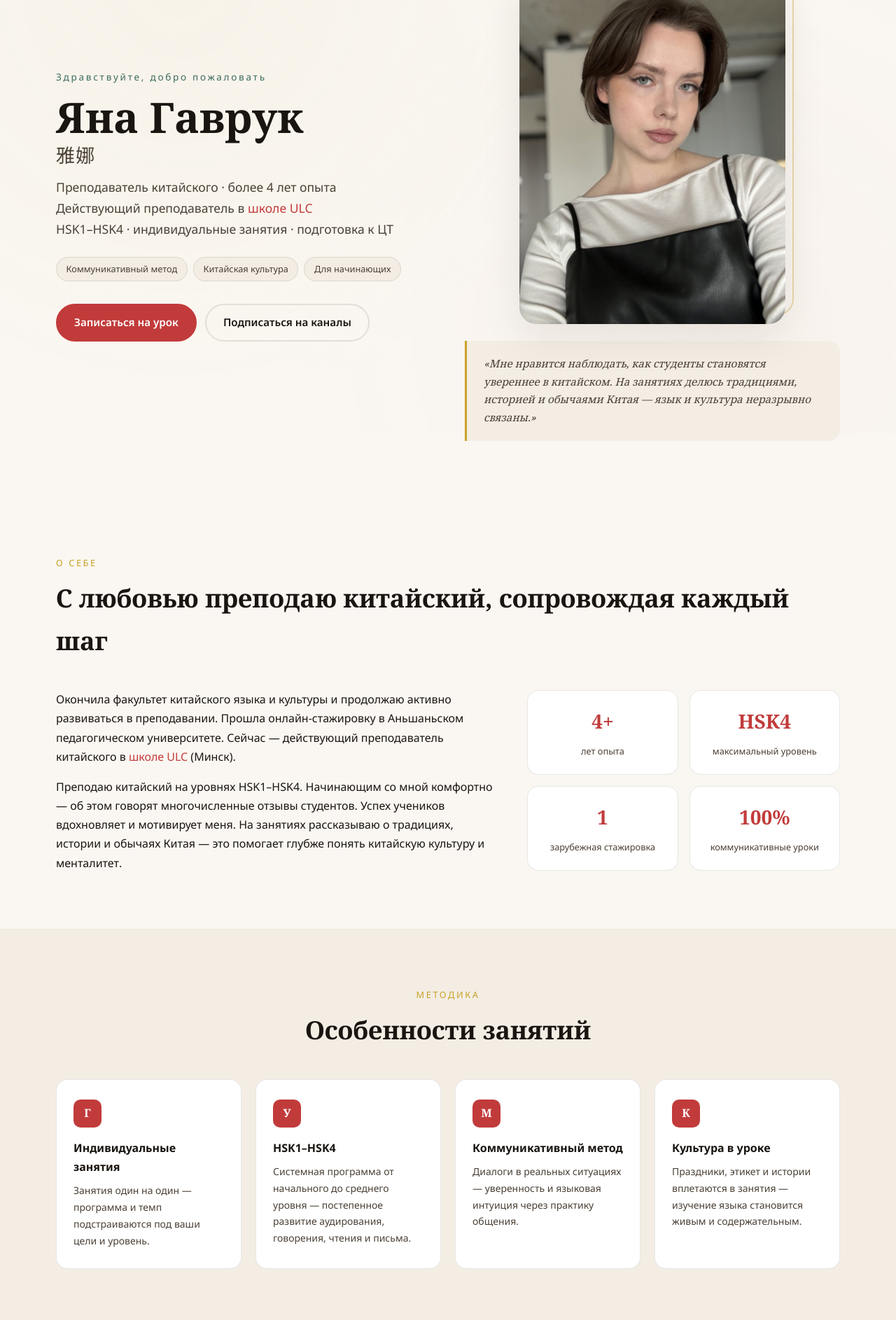
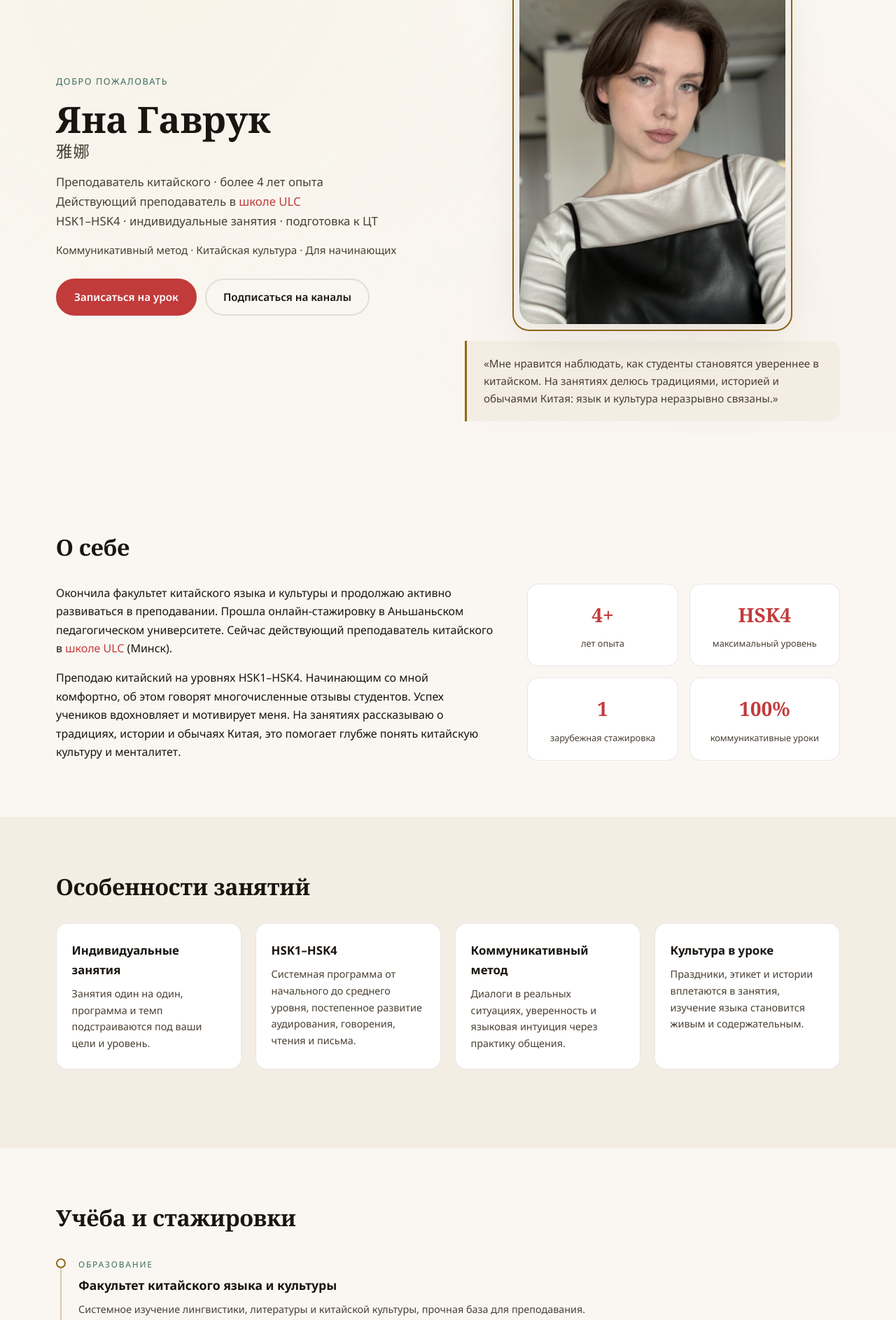
Before and after one commit to yanahauruk/yana-g-portfolio, a plain HTML site: page index.html in a window 1280 px wide. Shown: the part 181-2067 px from the top of the page at 70% size. Drawn offline with Linux system fonts and the light colour scheme.

Commit message:
Polish portfolio layout, copy, and same-page navigation.
Streamline section headings and hero tags, refine typography and colors, and scroll to top when revisiting the current page.

Co-authored-by: Cursor <cursoragent@cursor.com>

```diff
--- a/index.html
+++ b/index.html
@@ -36,18 +36,14 @@
   <main>
     <section class="hero container">
       <div class="hero-content">
-        <p class="eyebrow">Здравствуйте, добро пожаловать</p>
+        <p class="eyebrow">Добро пожаловать</p>
         <h1>Яна Гаврук <span class="name-ru">雅娜</span></h1>
         <p class="hero-lead">
           Преподаватель китайского · более 4 лет опыта<br />
           Действующий преподаватель в <a href="https://ulc.by/teachers/yana-g" target="_blank" rel="noopener noreferrer">школе ULC</a><br />
           HSK1–HSK4 · индивидуальные занятия · подготовка к ЦТ
         </p>
-        <div class="hero-tags">
-          <span>Коммуникативный метод</span>
-          <span>Китайская культура</span>
-          <span>Для начинающих</span>
-        </div>
+        <p class="hero-tags">Коммуникативный метод · Китайская культура · Для начинающих</p>
         <div class="hero-actions">
           <a href="#contact" class="btn btn-primary">Записаться на урок</a>
           <a href="social.html" class="btn btn-ghost">Подписаться на каналы</a>
@@ -66,27 +62,26 @@
           <div class="photo-accent"></div>
         </div>
         <blockquote class="hero-quote">
-          «Мне нравится наблюдать, как студенты становятся увереннее в китайском. На занятиях делюсь традициями, историей и обычаями Китая — язык и культура неразрывно связаны.»
+          «Мне нравится наблюдать, как студенты становятся увереннее в китайском. На занятиях делюсь традициями, историей и обычаями Китая: язык и культура неразрывно связаны.»
         </blockquote>
       </div>
     </section>
 
     <section id="about" class="section container">
       <div class="section-head">
-        <span class="section-label">О себе</span>
-        <h2>С любовью преподаю китайский, сопровождая каждый шаг</h2>
+        <h2>О себе</h2>
       </div>
       <div class="about-grid">
         <div class="about-text">
           <p>
             Окончила факультет китайского языка и культуры и продолжаю активно развиваться в преподавании.
             Прошла онлайн-стажировку в Аньшаньском педагогическом университете.
-            Сейчас — действующий преподаватель китайского в <a href="https://ulc.by/teachers/yana-g" target="_blank" rel="noopener noreferrer">школе ULC</a> (Минск).
+            Сейчас действующий преподаватель китайского в <a href="https://ulc.by/teachers/yana-g" target="_blank" rel="noopener noreferrer">школе ULC</a> (Минск).
           </p>
           <p>
-            Преподаю китайский на уровнях HSK1–HSK4. Начинающим со мной комфортно —
+            Преподаю китайский на уровнях HSK1–HSK4. Начинающим со мной комфортно,
             об этом говорят многочисленные отзывы студентов. Успех учеников вдохновляет и мотивирует меня.
-            На занятиях рассказываю о традициях, истории и обычаях Китая — это помогает глубже понять китайскую культуру и менталитет.
+            На занятиях рассказываю о традициях, истории и обычаях Китая, это помогает глубже понять китайскую культуру и менталитет.
           </p>
         </div>
         <ul class="stats">
@@ -112,30 +107,25 @@
 
     <section id="teaching" class="section section-alt">
       <div class="container">
-        <div class="section-head center">
-          <span class="section-label">Методика</span>
+        <div class="section-head">
           <h2>Особенности занятий</h2>
         </div>
         <div class="cards">
           <article class="card">
-            <div class="card-icon">Г</div>
             <h3>Индивидуальные занятия</h3>
-            <p>Занятия один на один — программа и темп подстраиваются под ваши цели и уровень.</p>
+            <p>Занятия один на один, программа и темп подстраиваются под ваши цели и уровень.</p>
           </article>
           <article class="card">
-            <div class="card-icon">У</div>
             <h3>HSK1–HSK4</h3>
-            <p>Системная программа от начального до среднего уровня — постепенное развитие аудирования, говорения, чтения и письма.</p>
+            <p>Системная программа от начального до среднего уровня, постепенное развитие аудирования, говорения, чтения и письма.</p>
           </article>
           <article class="card">
-            <div class="card-icon">М</div>
             <h3>Коммуникативный метод</h3>
-            <p>Диалоги в реальных ситуациях — уверенность и языковая интуиция через практику общения.</p>
+            <p>Диалоги в реальных ситуациях, уверенность и языковая интуиция через практику общения.</p>
           </article>
           <article class="card">
-            <div class="card-icon">К</div>
             <h3>Культура в уроке</h3>
-            <p>Праздники, этикет и истории вплетаются в занятия — изучение языка становится живым и содержательным.</p>
+            <p>Праздники, этикет и истории вплетаются в занятия, изучение языка становится живым и содержательным.</p>
           </article>
         </div>
       </div>
@@ -143,14 +133,13 @@
 
     <section id="experience" class="section container">
       <div class="section-head">
-        <span class="section-label">Образование</span>
         <h2>Учёба и стажировки</h2>
       </div>
       <ol class="timeline">
         <li>
           <time>Образование</time>
           <h3>Факультет китайского языка и культуры</h3>
-          <p>Системное изучение лингвистики, литературы и китайской культуры — прочная база для преподавания.</p>
+          <p>Системное изучение лингвистики, литературы и китайской культуры, прочная база для преподавания.</p>
         </li>
         <li>
           <time>Стажировка</time>
@@ -160,7 +149,7 @@
         <li>
           <time>Сейчас</time>
           <h3><a href="https://ulc.by/teachers/yana-g" target="_blank" rel="noopener noreferrer">ULC</a> · действующий преподаватель</h3>
-          <p>Преподаю китайский язык в языковой школе ULC в Минске — индивидуальные занятия, уровни HSK1–HSK4.</p>
+          <p>Преподаю китайский язык в языковой школе ULC в Минске, индивидуальные занятия, уровни HSK1–HSK4.</p>
         </li>
         <li>
           <time>Опыт</time>
@@ -172,34 +161,33 @@
 
     <section id="reviews" class="section section-alt">
       <div class="container">
-        <div class="section-head center">
-          <span class="section-label">Отзывы студентов</span>
-          <h2>Голоса из класса</h2>
+        <div class="section-head">
+          <h2>Отзывы</h2>
         </div>
         <div class="reviews">
           <figure class="review">
             <blockquote>
-              «Мой преподаватель по китайскому — Яна Гаврук. Замечательная девушка. Когда я туплю, не кричит и мило ждёт, пока моя головушка сообразит! Рада, что попала именно туда, где учат и позволяют увидеть собственные достижения!»
+              «Мой преподаватель по китайскому, Яна Гаврук. Замечательная девушка. Когда я туплю, не кричит и мило ждёт, пока моя головушка сообразит! Рада, что попала именно туда, где учат и позволяют увидеть собственные достижения!»
             </blockquote>
-            <figcaption>— Милка</figcaption>
+            <figcaption>Милка</figcaption>
           </figure>
           <figure class="review">
             <blockquote>
-              «Долго искала школу китайского — поняла, что самостоятельно почти невозможно. Нужна была система, помощь с тонами и иероглифами, и главное — живая практика. Мне повезло заниматься у Яны: она не только отлично знает китайский, но и умеет подавать его так, что даже сложное становится понятным и интересным. Каждый урок — живое общение, игры, современные материалы и немного китайской культуры. За месяц уже научилась правильно произносить тоны, читать и писать больше 50 иероглифов, вести простые диалоги и понимать базовые фразы на слух.»
+              «Долго искала школу китайского, поняла, что самостоятельно почти невозможно. Нужна была система, помощь с тонами и иероглифами, и главное, живая практика. Мне повезло заниматься у Яны: она не только отлично знает китайский, но и умеет подавать его так, что даже сложное становится понятным и интересным. Каждый урок это живое общение, игры, современные материалы и немного китайской культуры. За месяц уже научилась правильно произносить тоны, читать и писать больше 50 иероглифов, вести простые диалоги и понимать базовые фразы на слух.»
             </blockquote>
-            <figcaption>— Екатерина</figcaption>
+            <figcaption>Екатерина</figcaption>
           </figure>
           <figure class="review">
             <blockquote>
               «Нравится ходить на занятия, комфортное обучение, включая группу. Особенно хочу отметить прекрасного преподавателя Яну, которая всегда помогает и может ещё раз объяснить, если что-то непонятно.»
             </blockquote>
-            <figcaption>— Анастасия</figcaption>
+            <figcaption>Анастасия</figcaption>
           </figure>
           <figure class="review">
             <blockquote>
-              «Занимаюсь китайским у Яны Гаврук. Китайский — один из самых сложных языков, а я начинала с нуля, поэтому мне было важно, чтобы преподаватель грамотно и доступно объяснял материал и помогал, если что-то не получается. Яна всегда готова помочь, даже не в рабочее время, всё объяснит и «разложит по полочкам», уроки проводит разнообразно и интересно. Уже прошла большую половину первого уровня — научилась писать, говорить и читать тексты на китайском.»
+              «Занимаюсь китайским у Яны Гаврук. Китайский один из самых сложных языков, а я начинала с нуля, поэтому мне было важно, чтобы преподаватель грамотно и доступно объяснял материал и помогал, если что-то не получается. Яна всегда готова помочь, даже не в рабочее время, всё объяснит и «разложит по полочкам», уроки проводит разнообразно и интересно. Уже прошла большую половину первого уровня, научилась писать, говорить и читать тексты на китайском.»
             </blockquote>
-            <figcaption>— Екатерина</figcaption>
+            <figcaption>Екатерина</figcaption>
           </figure>
         </div>
       </div>
@@ -207,9 +195,8 @@
 
     <section id="contact" class="section container">
       <div class="contact-box">
-        <span class="section-label">Связаться</span>
         <h2>Хотите учить китайский со мной?</h2>
-        <p>Рада ответить на вопросы об индивидуальных занятиях. Напишите мне в Telegram — отвечу как можно скорее.</p>
+        <p>Рада ответить на вопросы об индивидуальных занятиях. Напишите мне в Telegram, отвечу как можно скорее.</p>
         <ul class="contact-meta">
           <li>
             <span>Город</span>
--- a/main.js
+++ b/main.js
@@ -14,3 +14,44 @@ if (toggle && navLinks) {
     });
   });
 }
+
+function normalizePath(pathname) {
+  if (pathname.endsWith('/index.html')) {
+    return pathname.slice(0, -'index.html'.length);
+  }
+  if (pathname.endsWith('/')) {
+    return pathname;
+  }
+  const lastSlash = pathname.lastIndexOf('/');
+  const lastSegment = pathname.slice(lastSlash + 1);
+  if (!lastSegment.includes('.')) {
+    return `${pathname}/`;
+  }
+  return pathname;
+}
+
+function isHomePath(pathname) {
+  return /\/yana-g-portfolio\/$/.test(normalizePath(pathname));
+}
+
+document.querySelectorAll('a[href]').forEach((link) => {
+  link.addEventListener('click', (event) => {
+    const target = new URL(link.href, window.location.href);
+
+    if (target.origin !== window.location.origin) {
+      return;
+    }
+
+    if (target.hash) {
+      return;
+    }
+
+    const currentPath = normalizePath(window.location.pathname);
+    const targetPath = normalizePath(target.pathname);
+
+    if (currentPath === targetPath || (isHomePath(currentPath) && isHomePath(targetPath))) {
+      event.preventDefault();
+      window.scrollTo({ top: 0, behavior: 'smooth' });
+    }
+  });
+});
--- a/styles.css
+++ b/styles.css
@@ -6,8 +6,9 @@
   --paper-alt: #f3ede4;
   --red: #c23b3b;
   --red-deep: #9b2c2c;
-  --gold: #c9a227;
-  --gold-light: #e8d48b;
+  --gold: #8f6914;
+  --gold-light: #c9a227;
+  --gold-border: rgba(143, 105, 20, 0.35);
   --jade: #3d6b5e;
   --border: rgba(26, 21, 16, 0.1);
   --shadow: 0 20px 60px rgba(26, 21, 16, 0.08);
@@ -25,10 +26,18 @@ html { scroll-behavior: smooth; }
 
 body {
   font-family: var(--font-sans);
+  font-size: 1rem;
   color: var(--ink);
   background: var(--paper);
-  line-height: 1.7;
+  line-height: 1.65;
+  min-height: 100vh;
+  display: flex;
+  flex-direction: column;
   -webkit-font-smoothing: antialiased;
+}
+
+main {
+  flex: 1;
 }
 
 a { color: var(--red); text-decoration: none; transition: color 0.2s; }
@@ -185,15 +194,16 @@ img { max-width: 100%; display: block; }
 }
 
 .eyebrow {
-  font-size: 0.85rem;
+  font-size: 0.8rem;
   color: var(--jade);
-  letter-spacing: 0.2em;
+  letter-spacing: 0.12em;
   margin-bottom: 0.75rem;
+  text-transform: uppercase;
 }
 
 .hero h1 {
   font-family: var(--font-serif);
-  font-size: clamp(2.5rem, 5vw, 3.75rem);
+  font-size: clamp(2.25rem, 4.5vw, 3.25rem);
   font-weight: 700;
   line-height: 1.15;
   margin-bottom: 1rem;
@@ -210,24 +220,15 @@ img { max-width: 100%; display: block; }
 }
 
 .hero-lead {
-  font-size: 1.1rem;
+  font-size: 1.05rem;
   color: var(--ink-soft);
-  margin-bottom: 1.5rem;
+  margin-bottom: 1rem;
 }
 
 .hero-tags {
-  display: flex;
-  flex-wrap: wrap;
-  gap: 0.5rem;
-  margin-bottom: 2rem;
-}
-.hero-tags span {
-  padding: 0.35rem 0.85rem;
-  background: var(--paper-alt);
-  border: 1px solid var(--border);
-  border-radius: 999px;
-  font-size: 0.8rem;
+  font-size: 0.95rem;
   color: var(--ink-soft);
+  margin-bottom: 1.75rem;
 }
 
 .hero-actions { display: flex; flex-wrap: wrap; gap: 0.75rem; }
@@ -255,11 +256,11 @@ img { max-width: 100%; display: block; }
 
 .photo-accent {
   position: absolute;
-  inset: -12px -12px 12px 12px;
+  inset: -10px;
   border: 2px solid var(--gold);
   border-radius: var(--radius-lg);
-  opacity: 0.35;
   z-index: 0;
+  pointer-events: none;
 }
 
 .hero-quote {
@@ -268,33 +269,23 @@ img { max-width: 100%; display: block; }
   background: var(--paper-alt);
   border-left: 3px solid var(--gold);
   border-radius: 0 var(--radius) var(--radius) 0;
-  font-family: var(--font-serif);
   font-size: 0.95rem;
   color: var(--ink-soft);
-  font-style: italic;
 }
 
 /* ── Sections ── */
 .section { padding: 5rem 0; }
 .section-alt { background: var(--paper-alt); }
 
-.section-head { margin-bottom: 2.5rem; }
-.section-head.center { text-align: center; }
-
-.section-label {
-  display: inline-block;
-  font-size: 0.8rem;
-  letter-spacing: 0.2em;
-  color: var(--gold);
-  margin-bottom: 0.5rem;
-  text-transform: uppercase;
-}
+.section-head { margin-bottom: 2rem; }
 
 .section-head h2,
-.social-page h1 {
+.social-page h1,
+.contact-box h2 {
   font-family: var(--font-serif);
-  font-size: clamp(1.75rem, 3vw, 2.25rem);
+  font-size: clamp(1.5rem, 2.5vw, 2rem);
   font-weight: 700;
+  line-height: 1.25;
 }
 
 .page-intro {
@@ -354,38 +345,18 @@ img { max-width: 100%; display: block; }
 }
 
 .card {
-  padding: 1.75rem 1.5rem;
+  padding: 1.5rem 1.35rem;
   background: #fff;
   border-radius: var(--radius);
   border: 1px solid var(--border);
-  transition: transform 0.25s, box-shadow 0.25s;
-}
-.card:hover {
-  transform: translateY(-4px);
-  box-shadow: var(--shadow);
-}
-
-.card-icon {
-  width: 40px;
-  height: 40px;
-  display: flex;
-  align-items: center;
-  justify-content: center;
-  background: var(--red);
-  color: #fff;
-  border-radius: 10px;
-  font-family: var(--font-serif);
-  font-weight: 700;
-  font-size: 1rem;
-  margin-bottom: 1rem;
 }
 
 .card h3 {
-  font-size: 1rem;
+  font-size: 1.05rem;
   margin-bottom: 0.5rem;
 }
 .card p {
-  font-size: 0.875rem;
+  font-size: 0.9rem;
   color: var(--ink-soft);
 }
 
@@ -438,7 +409,7 @@ img { max-width: 100%; display: block; }
 /* ── Reviews ── */
 .reviews {
   display: grid;
-  grid-template-columns: repeat(3, 1fr);
+  grid-template-columns: repeat(2, 1fr);
   gap: 1.25rem;
 }
 
@@ -449,15 +420,15 @@ img { max-width: 100%; display: block; }
   border: 1px solid var(--border);
 }
 .review blockquote {
-  font-family: var(--font-serif);
   font-size: 0.95rem;
   color: var(--ink-soft);
-  margin-bottom: 1rem;
-  line-height: 1.8;
+  margin-bottom: 0.75rem;
+  line-height: 1.7;
 }
 .review figcaption {
-  font-size: 0.8rem;
-  color: var(--gold);
+  font-size: 0.85rem;
+  font-weight: 600;
+  color: var(--ink);
 }
 
 /* ── Contact ── */
@@ -498,7 +469,10 @@ img { max-width: 100%; display: block; }
 }
 
 /* ── Social page ── */
-.social-page .section { padding-top: 3rem; }
+.social-page .section {
+  padding-top: 3rem;
+  padding-bottom: 4rem;
+}
 
 .social-grid {
   display: grid;
@@ -547,8 +521,9 @@ img { max-width: 100%; display: block; }
 
 .social-card h2 {
   font-family: var(--font-serif);
-  font-size: 1.35rem;
+  font-size: 1.2rem;
 }
+
 .social-handle {
   font-size: 0.85rem;
   color: var(--ink-soft);
```
Also changed, not shown: social.html (+2 -2 lines).
